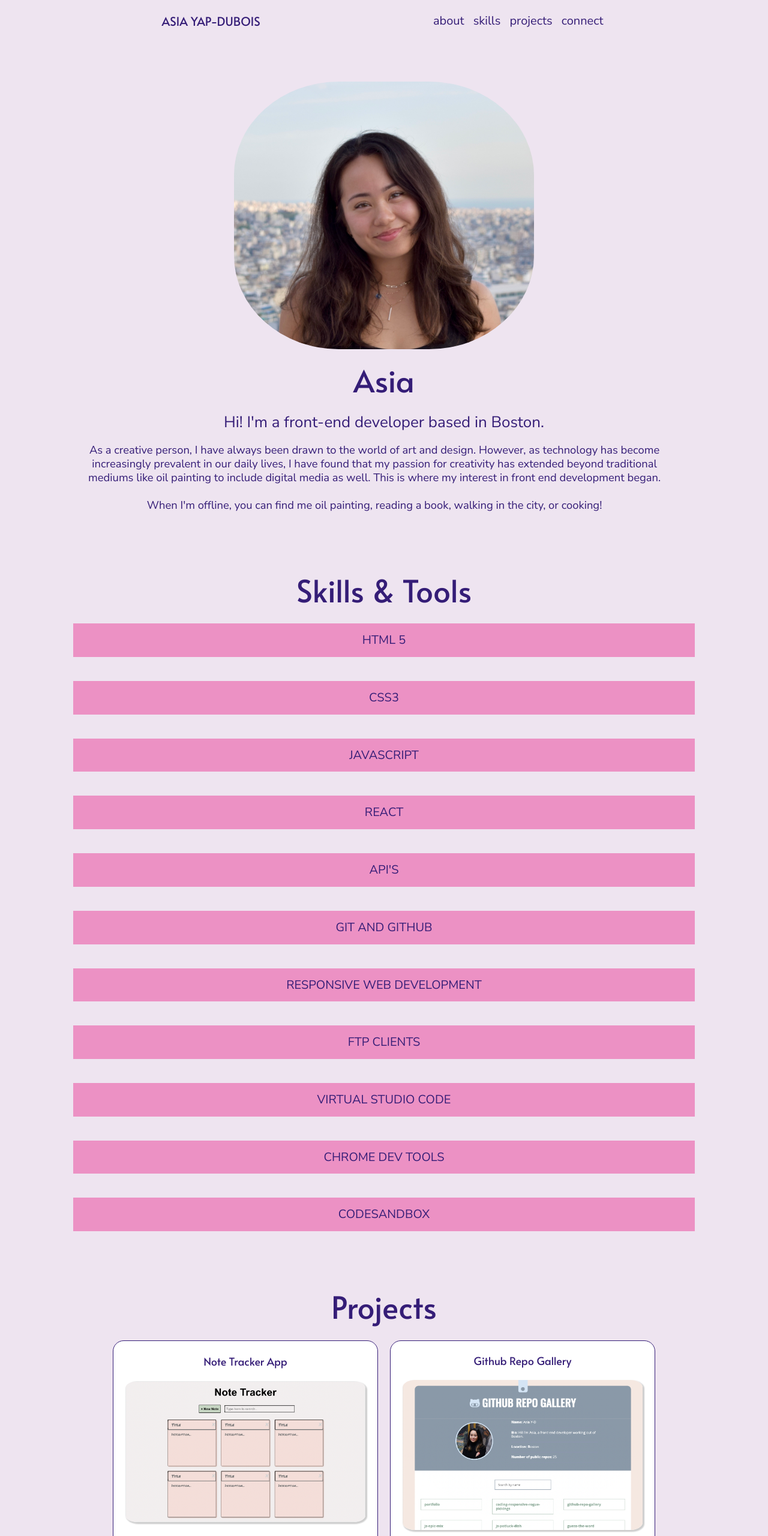
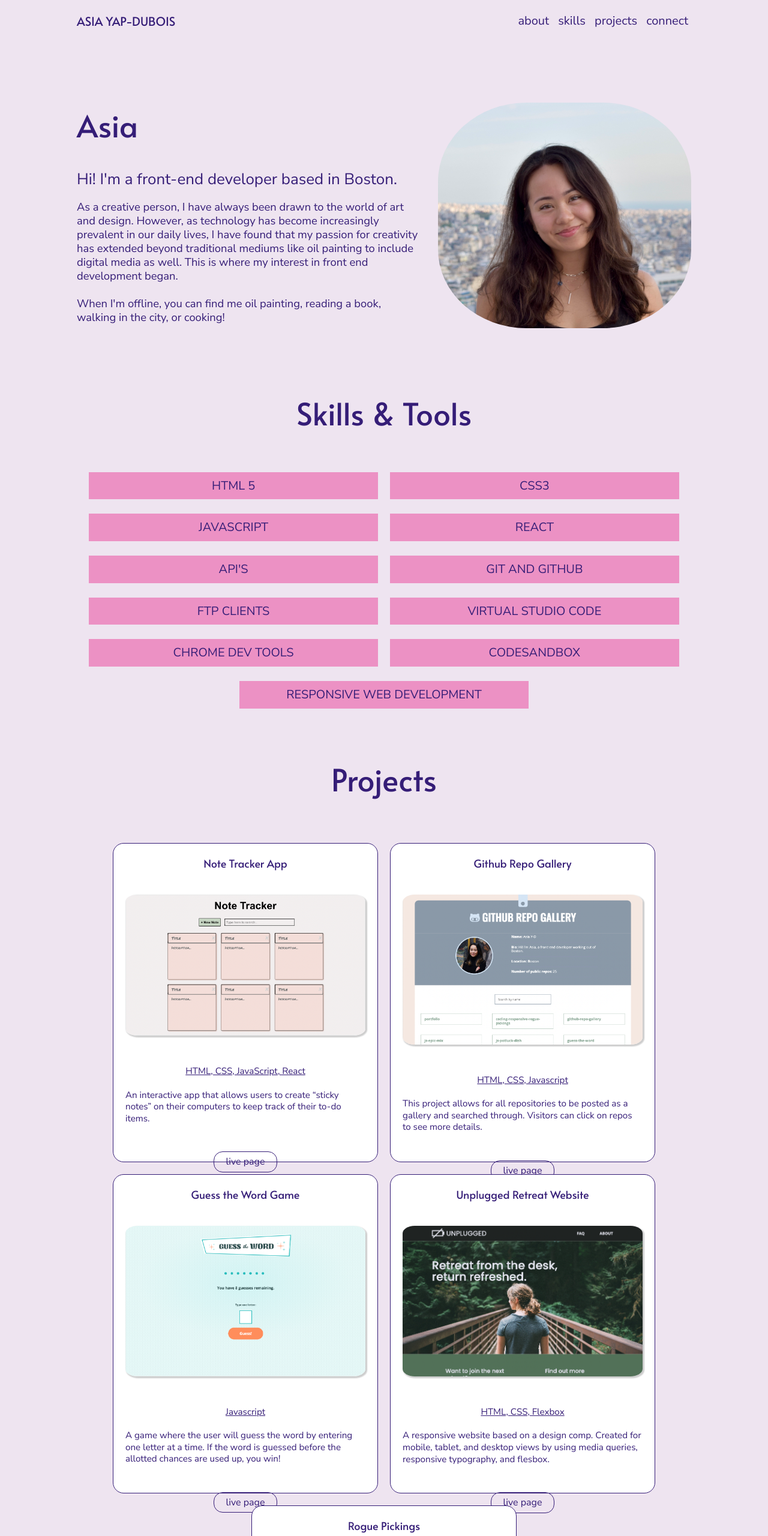
Before and after one commit to AsiaYapD/portfolio, a website built with webpack: page index.html in a window 1280 px wide. Shown: the part 40-2600 px from the top of the page at 60% size. Built offline with nearby package versions, Linux system fonts and the light colour scheme.

Commit message:
Added tablet styles

```diff
--- a/css/style.css
+++ b/css/style.css
@@ -237,8 +237,12 @@ footer .content-wrapper {
 
 /* ----- About ----- */
 
+.about {
+  /*background-color: #EEE4F0;*/
+}
+
 .about .content-wrapper {
-  width:90%;
+  width: 90%;
   display: flex;
   justify-content: space-around;
   align-items: center;
@@ -325,9 +329,9 @@ img .container {
   width: 90%;
   /* needs to be closer to 40% for tablet and desktop*/
   text-align: center;
-  padding: 15px 0;
+  padding: 10px 0;
   background-color: #EC91C4;
-  margin: 20px 0;
+  margin: 12px 0;
   font-size: 1.25em;
 }
 
@@ -347,25 +351,25 @@ img .container {
 }
 
 .projects-wrapper {
-  margin:10px 0px;
-  display:flex;
+  margin: 10px 0px;
+  display: flex;
   justify-content: center;
   align-items: flex-start;
   flex-flow: row wrap;
 }
 
 .project-item {
-  width:70%;
+  width: 70%;
   max-width: 400px;
   min-width: 100px;
   height: 500px;
-  margin:10px;
-  display:flex;
+  margin: 10px;
+  display: flex;
   justify-content: space-evenly;
   flex-direction: column;
   background-color: #fff;
   padding: 15px 20px;
-  border:1px solid #351D77;
+  border: 1px solid #351D77;
   border-radius: 18px;
 }
 
@@ -376,12 +380,12 @@ img .container {
 }
 
 .projects img {
-  width:100%;
+  width: 100%;
   /*height: 250px;*/
   margin: 0px auto;
   border-radius: 5%;
   box-shadow: 2px 2px 2px 1px rgba(0, 0, 0, 0.2);
-  object-fit:contain ;
+  object-fit: contain;
 }
 
 .project-language {
@@ -391,16 +395,16 @@ img .container {
 }
 
 .project-desription {
-  width:100%;
+  width: 100%;
   text-align: left;
   line-height: 15px;
-  width:8px;
+  width: 8px;
   text-align: justify;
 }
 
 .project-link {
   text-align: center;
-  margin:30px auto 0 auto;
+  margin: 30px auto 0 auto;
   padding: 5px 20px;
   border: .4px solid #351D77;
   border-radius: 15px;
@@ -409,14 +413,13 @@ img .container {
 .project-link:hover {
   cursor: pointer;
   background-color: #351D77;
-  color:#fff;
+  color: #fff;
   border: .4px solid #fff;
-
 }
 
 /* ----- Connect ----- */
 #connect .content-wrapper {
-  display:flex;
+  display: flex;
   margin: 70px auto 0px auto;
   justify-content: space-between;
   flex-flow: row wrap;
@@ -424,10 +427,10 @@ img .container {
 
 #connect h2 {
   text-align: center;
-  margin:0 auto;
+  margin: 0 auto;
 }
 
-.contact-methods{
+.contact-methods {
   justify-items: center;
   text-align: left;
   margin: 0px auto;
@@ -439,23 +442,9 @@ i {
 }
 
 .fa-github-alt {
-  color:#351D77;
+  color: #351D77;
   padding: 8px 8px 0px 10px;
 }
-
-/* ----------------------- Tablet STYLES ----------------------- */
-
-/* ----- About ----- */
-/* ----- Skills ----- */
-/* ----- Project ----- */
-/* ----- Connect ----- */
-
-/* ----------------------- Desktop STYLES ----------------------- */
-
-/* ----- About ----- */
-/* ----- Skills ----- */
-/* ----- Project ----- */
-/* ----- Connect ----- */
 
 /* ==========================================================================
    Helper classes
@@ -538,18 +527,176 @@ i {
    EXAMPLE Media Queries for Responsive Design.
    These examples override the primary ('mobile first') styles.
    Modify as content requires.
+
+
+    TABLET AND DESKTOP VERSIONS HERE
    ========================================================================== */
 
-@media only screen and (min-width: 35em) {
-  /* Style adjustments for viewports that meet the condition */
+
+/* ----------------------- Tablet STYLES ----------------------- */
+
+
+@media only screen and (min-width: 768px) {
+
+  /* ----- General styles ----- */
+
+  .content-wrapper {
+    max-width: 80%;
+    margin-top: 100px;
+  }
+
+  /* Header and Footer styles */
+
+  header .content-wrapper,
+  footer .content-wrapper {
+    display: flex;
+    justify-content: space-between;
+  }
+
+  /* ----- About ----- */
+
+  .about .content-wrapper {
+    display: flex;
+    flex-wrap: nowrap;
+    margin: 50px auto;
+    text-align: left;
+  }
+
+  .about .about-section {
+    width: 60%;
+    margin-bottom: 40px;
+    display: flex;
+    justify-content: flex-start;
+    flex-wrap: wrap;
+  }
+
+  #avatar {
+    text-align: left;
+  }
+
+  #avatar img {
+    width: 100%;
+  }
+
+  .about h2 {
+    margin: 5px 0px 30px 0px;
+  }
+
+  .about p {
+    margin: 10px 0;
+    text-align: left;
+  }
+
+  /* ----- Skills ----- */
+
+  .skills .content-wrapper {
+    width: 90%;
+  }
+
+  .skills h2 {
+    margin-bottom: 50px;
+  }
+
+  .skills-list {
+    display: flex;
+    justify-content: space-evenly;
+    width: 100%;
+    flex-flow: row wrap;
+    text-transform: uppercase;
+  }
+
+  .skill-type {
+    width: 47%;
+  }
+
+  /* ----- Project ----- */
+
+  .projects .content-wrapper {
+    width: 90%;
+    display: flex;
+    align-items: center;
+    justify-content: space-evenly;
+    flex-flow: row wrap;
+  }
+
+  .projects h2 {
+    margin-bottom: 50px;
+  }
+
+  .project-item {
+    width: 40%;
+  }
+
+  /* ----- Connect ----- */
+
+  #connect .content-wrapper {
+    width:90%;
+    display: flex;
+    justify-content: space-between;
+    flex-flow: row wrap;
+  }
+
+  #connect h2 {
+    text-align: center;
+    width:100%;
+    margin-bottom:50px;
+  }
+
+  .contact-methods {
+    padding: 20px 0px;
+  }
+
+  a{
+    padding: 20px 0px;
+  }
 }
 
-@media print,
+
+/* ----------------------- Desktop STYLES ----------------------- */
+
+
+@media only screen and (min-width: 1200px) {
+
+  /* ----- General styles ----- */
+
+  /* Header and Footer styles */
+
+  /* ----- About ----- */
+  /* ----- Skills ----- */
+  /* ----- Project ----- */
+  /* ----- Connect ----- */
+
+}
+
+
+
+
+
+
+
+
+
+
+
+
+
+
+
+
+
+
+
+
+/*
+@media only screen and (min-width: 35em) {}
+  /* Style adjustments for viewports that meet the condition */
+/*
+  @media print,
 (-webkit-min-device-pixel-ratio: 1.25),
 (min-resolution: 1.25dppx),
-(min-resolution: 120dpi) {
+(min-resolution: 120dpi) {}
   /* Style adjustments for high resolution devices */
-}
+
 
 /* ==========================================================================
    Print styles.
--- a/index.html
+++ b/index.html
@@ -100,11 +100,11 @@
           <p class="skill-type">React</p>
           <p class="skill-type">API's</p>
           <p class="skill-type">Git and Github</p>
-          <p class="skill-type">Responsive Web Development</p>
           <p class="skill-type">FTP CLients</p>
           <p class="skill-type">Virtual Studio Code</p>
           <p class="skill-type">Chrome Dev Tools</p>
           <p class="skill-type">CodeSandBox</p>
+          <p class="skill-type">Responsive Web Development</p>
         </div>
       </div>
     </section>
```
